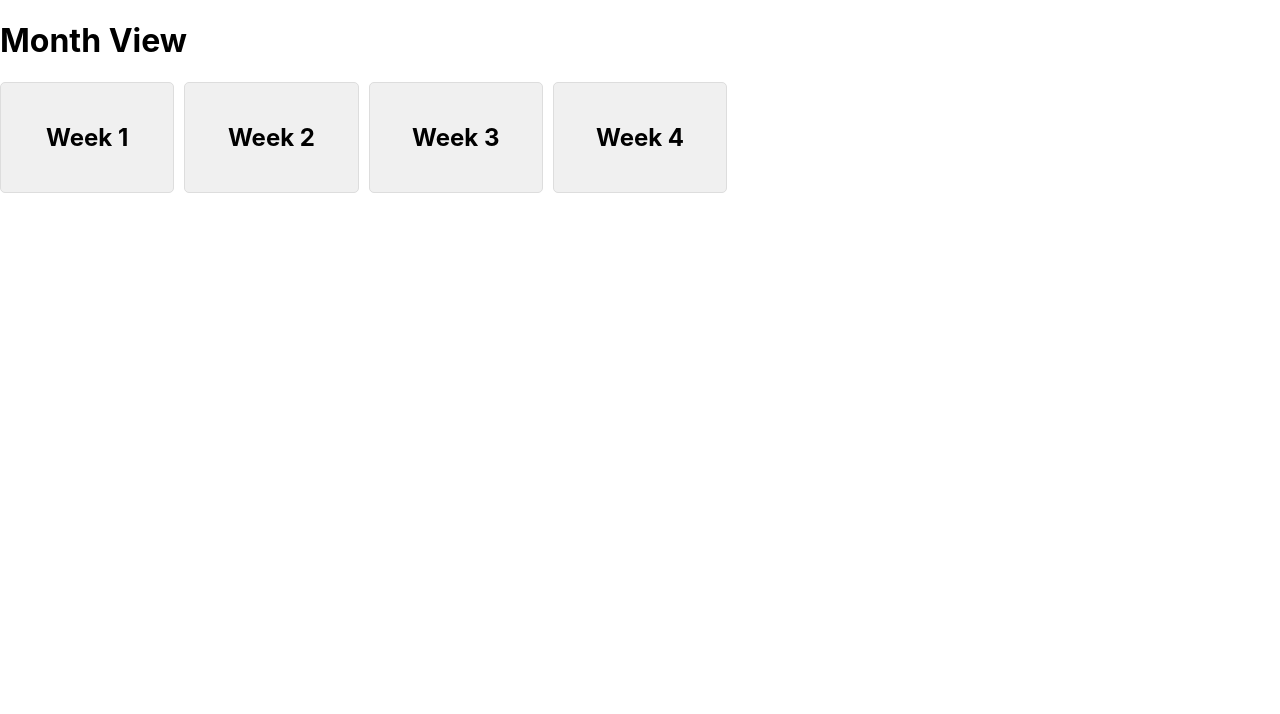
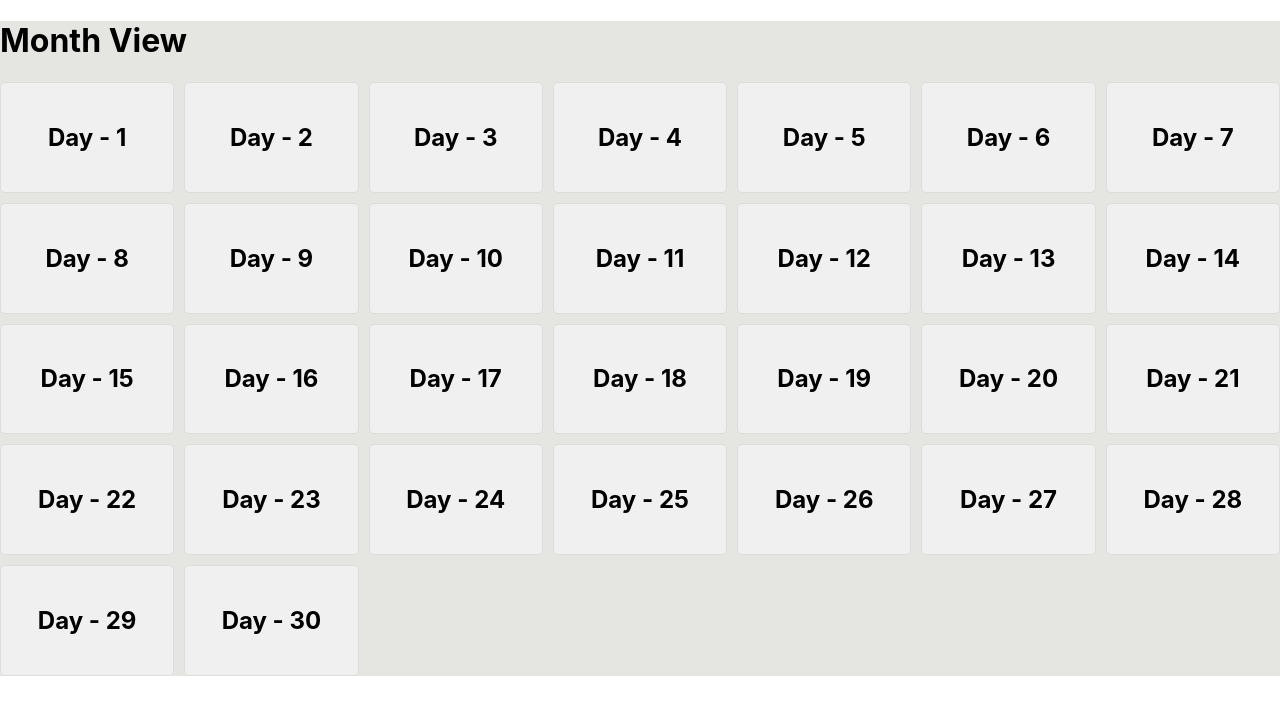
Before and after one commit to sohyuna0113/weekly-todo-list, a React (Create React App) app: page / in a window 1280 px wide. Shown: the top 714 px of the page. Built offline with nearby package versions, Linux system fonts and the light colour scheme.

Commit message:
[ADD] Theme Color Added

```diff
--- a/src/App.module.css
+++ b/src/App.module.css
@@ -1,3 +1,11 @@
+:root {
+    --primary-color: #3498db;
+    --secondary-color: #2ecc71;
+    --accent-color: #e74c3c;
+    --background-color: #E5E6E1;
+    --text-color: #333;
+  }
+
 .container {
     display: flex;
     justify-content: space-between;
--- a/src/components/MonthView.tsx
+++ b/src/components/MonthView.tsx
@@ -1,6 +1,7 @@
 import React from 'react';
 import { AppState } from '../types/types';
 import styles from '../MonthView.module.css';
+import theme from '../style/theme';
 
 interface MonthViewProps {
     state: AppState;
@@ -9,15 +10,15 @@ interface MonthViewProps {
 
 const MonthView: React.FC<MonthViewProps> = ({ state, onWeekClick }) => {
 
-    const weeks = Array(4).fill(null).map((_, index) => `column-${index + 1}`);
+    const days = Array(30).fill(null).map((_, index) => `column-${index + 1}`);
 
     return (
-        <div>
+        <div style={{ backgroundColor: theme.backgroundColor }}>
             <h1> Month View </h1>
             <div className={styles.grid}>
-        {weeks.map((weekId, index) => (
+        {days.map((weekId, index) => (
           <div key={index} className={styles.cell} onClick={() => onWeekClick(weekId)}>
-            <h2>{`Week ${index + 1}`}</h2>
+            <h2>{`Day - ${index + 1}`}</h2>
           </div>
         ))}
       </div>
--- a/src/components/WeekView.tsx
+++ b/src/components/WeekView.tsx
@@ -1,8 +1,8 @@
 import React from 'react';
-import { Droppable, Draggable } from 'react-beautiful-dnd';
+import TaskInput from './TaskInput';
 import styles from '../App.module.css';
 import { AppState, Task } from '../types/types';
-import TaskInput from './TaskInput';
+import { Droppable, Draggable } from 'react-beautiful-dnd';
 
 interface WeekViewProps {
   state: AppState;
--- /dev/null
+++ b/src/style/theme.ts
@@ -0,0 +1,9 @@
+const theme = {
+    primaryColor: '#3498db',
+    secondaryColor: '#2ecc71',
+    accentColor: '#e74c3c',
+    backgroundColor: '#E5E6E1',
+    textColor: '#333',
+  };
+
+  export default theme;
```
